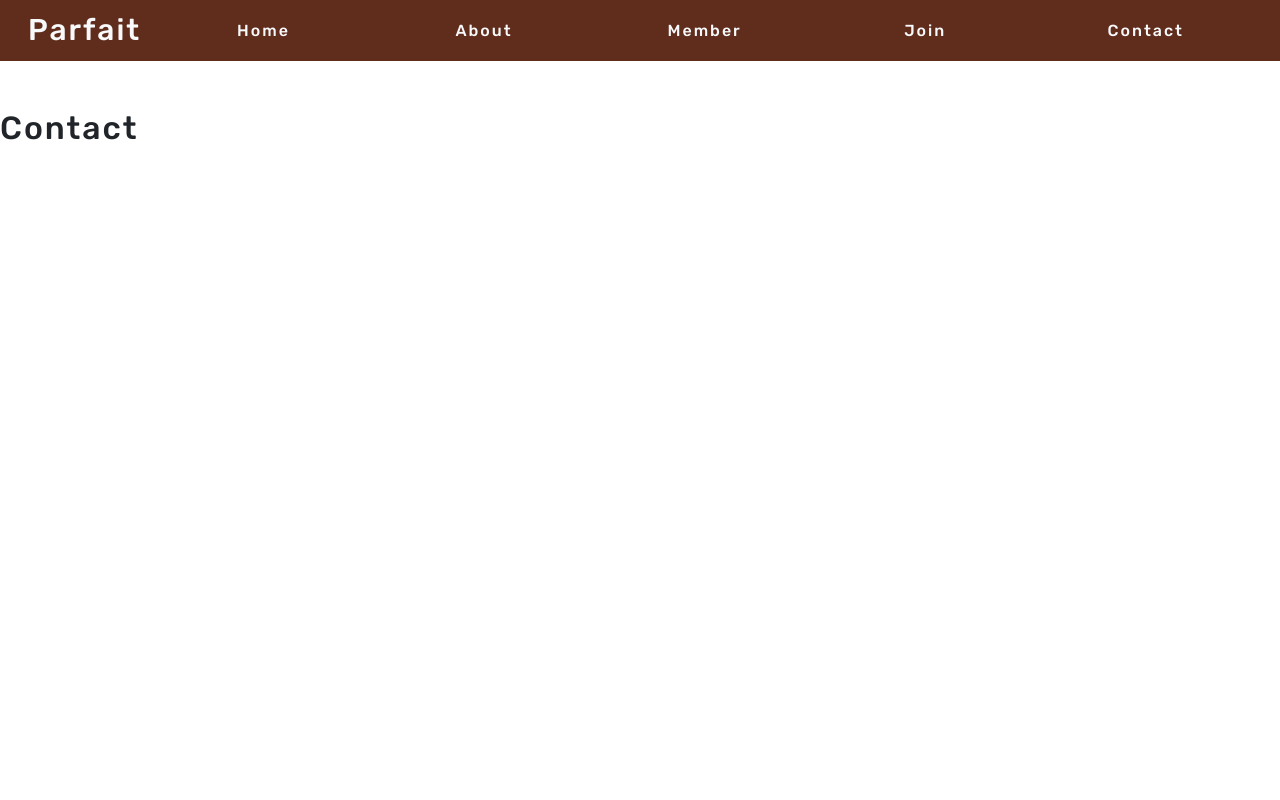
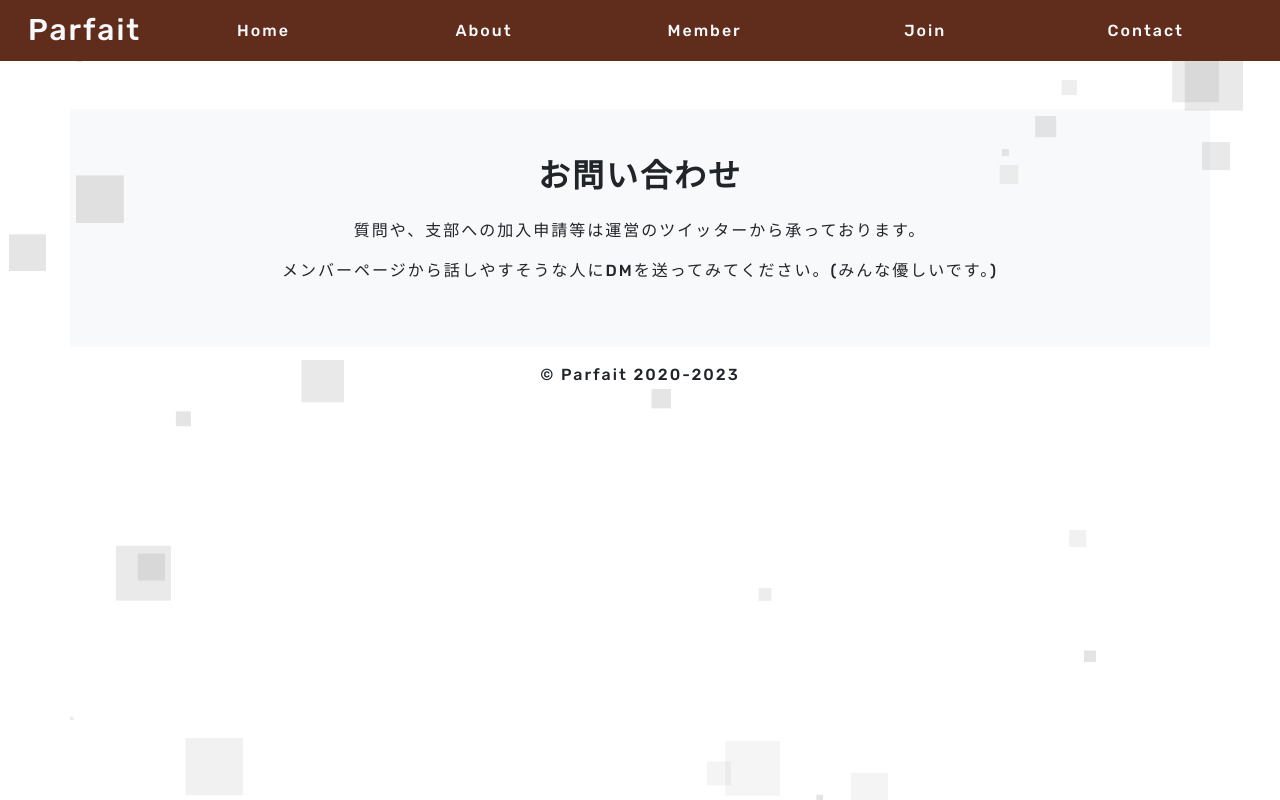
Before and after one commit to yurisi0212/Parfait-Homepage-React, a React (Create React App) app: page /new_Parfait/contact in a window 1280 px wide. Built offline with nearby package versions, Linux system fonts and the light colour scheme.

Commit message:
他のページを更新

```diff
--- a/src/routes/contact.js
+++ b/src/routes/contact.js
@@ -1,11 +1,24 @@
 import Navigation from '../navigation'
+import Container from 'react-bootstrap/Container';
+import Particle from './components/particle';
+import Footer from './components/footer';
 
 function Contact() {
     return (
       <div>
-        <Navigation />
-        <h2>Contact</h2>
-      </div>
+      <Navigation />
+      <Particle />
+      <Container className='text-center bg-light p-5' style={{ "z-index": 100 }}>
+        <div className='title'>
+          <h2><b>お問い合わせ</b></h2>
+        </div>
+        <div className='content'>
+          <p className='mt-4'>質問や、支部への加入申請等は運営のツイッターから承っております。</p>
+          <p>メンバーページから話しやすそうな人にDMを送ってみてください。(みんな優しいです。)</p>
+        </div>
+      </Container>
+      <Footer />
+    </div>
 
     );
   }
--- a/src/routes/join.js
+++ b/src/routes/join.js
@@ -1,10 +1,23 @@
 import Navigation from '../navigation'
+import Container from 'react-bootstrap/Container';
+import Particle from './components/particle';
+import Footer from './components/footer';
 
 function Join() {
   return (
     <div>
       <Navigation />
-        <h2>Join</h2>
+      <Particle />
+      <Container className='text-center bg-light p-5' style={{ "z-index": 100 }}>
+        <div className='title'>
+          <h2><b>加入方法</b></h2>
+        </div>
+        <div className='content'>
+          <p className='mt-4'>基本的に本部はこちらから招待されます。</p>
+          <p>支部のApex部門、Valorant部門なら誰でも入れますのでお気軽にお声掛けください。</p>
+        </div>
+      </Container>
+      <Footer />
     </div>
 
   );
--- a/src/routes/member.js
+++ b/src/routes/member.js
@@ -15,7 +15,7 @@ function Member() {
       <Particle />
       <Container className='text-center bg-light p-5' style={{ "z-index": 100 }}>
         <div className='title'>
-          <h2><b>メンバー一覧(一部)</b></h2>
+          <h2><b>メンバー一覧(本部)</b></h2>
         </div>
         <div className='admin'>
           <h3 className='mt-4'><b>運営</b></h3>
@@ -252,6 +252,7 @@ function Member() {
               </Card>
             </Col>
           </Row>
+          <h3>他数名</h3>
         </div>
       </Container>
       <Footer />
```
Also changed, not shown: public/images/member/fireryou.png (added). Lines whose indentation alone changed are shown as unchanged.
